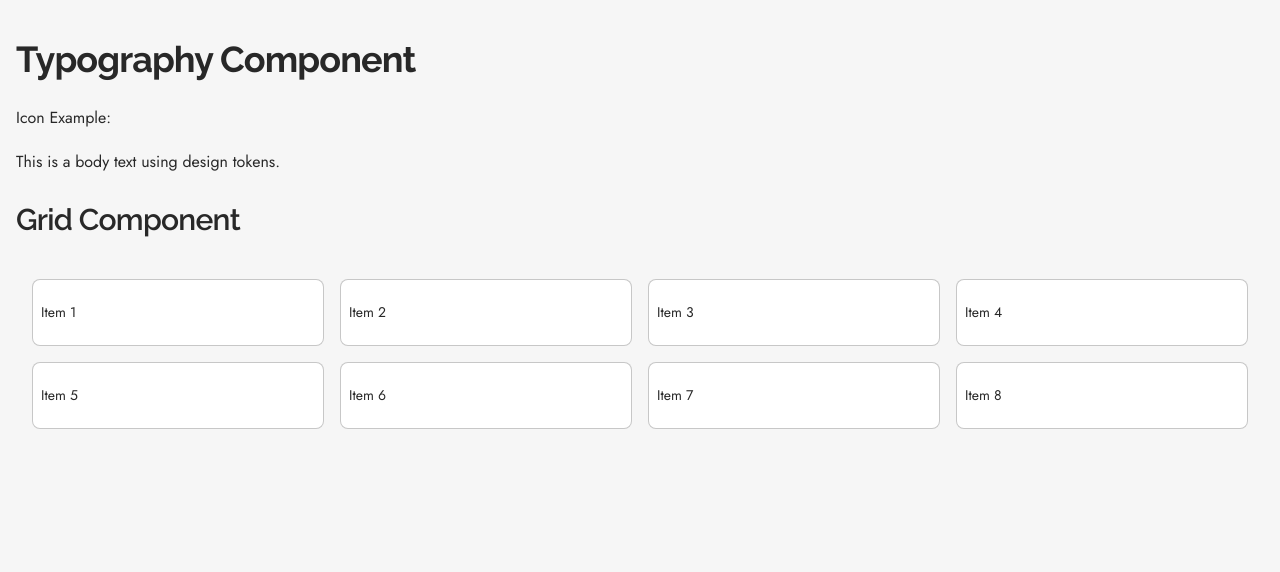
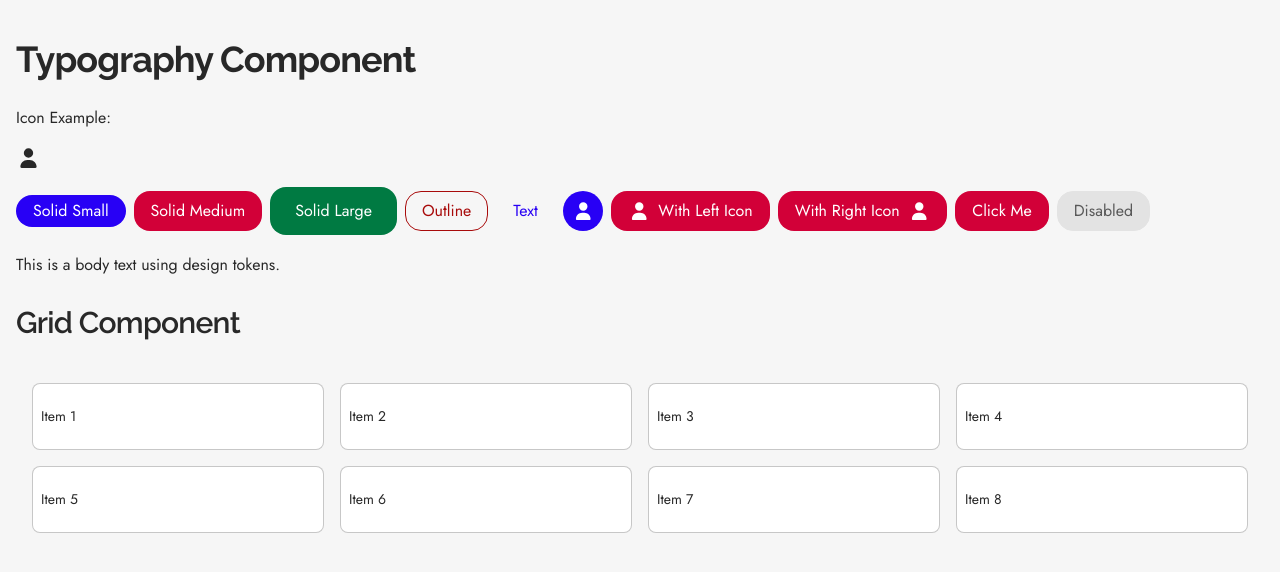
Before and after one commit to lucas-murta/neoway-technical-test, a Vue app: page / in a window 1280 px wide. Shown: the top 572 px of the page. Built offline with nearby package versions, Linux system fonts and the light colour scheme.

Commit message:
feat(button): create button component with icons, tokens, interactions

```diff
--- a/src/App.vue
+++ b/src/App.vue
@@ -4,6 +4,7 @@ import Typography from './lib/base-components/Typography/Typography.vue'
 import Icon from './lib/base-components/Icon/Icon.vue'
 import Grid from './lib/base-components/Grid/Grid.vue'
 import Paper from './lib/base-components/Paper/Paper.vue'
+import Button from './lib/base-components/Button/Button.vue'
 const stop = inject<() => void>('stopThemeListener')
 onUnmounted(() => {
   if (typeof stop === 'function') stop()
@@ -26,6 +27,25 @@ onUnmounted(() => {
         Icon Example:
       </Typography>
       <Icon :icon="['fas', 'user']" size="lg" color="content-default" />
+    </div>
+    <div style="margin-top: 16px; display: flex; gap: 8px; align-items: center">
+      <Button variant="solid" size="small" color="primary">Solid Small</Button>
+      <Button variant="solid" size="medium" color="secondary">Solid Medium</Button>
+      <Button variant="solid" size="large" color="positive">Solid Large</Button>
+      <Button variant="outline" size="medium" color="negative">Outline</Button>
+      <Button variant="text" size="medium" color="primary">Text</Button>
+      <Button variant="solid" size="medium" color="primary" IconButton IconLeft="user" />
+      <Button variant="solid" size="medium" color="secondary" IconLeft="user">With Left Icon</Button>
+      <Button variant="solid" size="medium" color="secondary" IconRight="user">With Right Icon</Button>
+      <Button
+        variant="solid"
+        size="medium"
+        color="secondary"
+        :onClick="(e) => console.log('Clicked!', e)"
+      >
+        Click Me
+      </Button>
+      <Button variant="solid" size="medium" color="secondary" disabled>Disabled</Button>
     </div>
     <Typography
       tag="p"
--- /dev/null
+++ b/src/lib/base-components/Button/Button.vue
@@ -0,0 +1,182 @@
+<script setup lang="ts">
+import { computed } from 'vue'
+import Icon from '@/lib/base-components/Icon/Icon.vue'
+import Typography from '@/lib/base-components/Typography/Typography.vue'
+import type { ButtonProps } from './button.interface'
+
+const props = withDefaults(defineProps<ButtonProps>(), {
+  variant: 'solid',
+  size: 'medium',
+  color: 'primary',
+})
+
+const classes = computed(() => {
+  const c: string[] = ['button']
+  c.push(`button--variant-${props.variant}`)
+  c.push(`button--size-${props.size}`)
+  c.push(`button--color-${props.color}`)
+  if (props.IconButton) c.push('button--icon-only')
+  if (props.disabled) c.push('is-disabled')
+  if (props.className) c.push(props.className)
+  return c.join(' ')
+})
+
+const iconSize = computed(() => {
+  if (props.size === 'small') return 'sm'
+  if (props.size === 'large') return 'lg'
+  return 'md'
+})
+
+const labelSize = computed(() => {
+  if (props.size === 'small') return 'sm'
+  if (props.size === 'large') return 'md'
+  return 'base'
+})
+</script>
+
+<template>
+  <button type="button" :class="classes" :disabled="disabled" @click="onClick && onClick($event)">
+    <Icon v-if="IconLeft" :icon="['fas', IconLeft]" :size="iconSize" class="button__icon left" />
+    <Typography
+      v-if="!IconButton"
+      tag="span"
+      variant="body-medium"
+      font-family="body"
+      font-weight="regular"
+      :size="labelSize"
+      class="button__label"
+    >
+      <slot />
+    </Typography>
+    <Icon v-if="IconRight" :icon="['fas', IconRight]" :size="iconSize" class="button__icon right" />
+  </button>
+</template>
+
+<style lang="scss" scoped>
+@use '@/styles/tokens' as *;
+
+.button {
+  display: inline-flex;
+  align-items: center;
+  justify-content: center;
+  gap: spacing('1');
+  border: 1px solid transparent;
+  background: transparent;
+  color: $color-content-default;
+  cursor: pointer;
+  text-decoration: none;
+  outline: none;
+  border-radius: spacing('2');
+
+  &--size-small {
+    height: spacing('4');
+    padding-left: spacing('2');
+    padding-right: spacing('2');
+    font-size: $font-size-sm;
+  }
+
+  &--size-medium {
+    height: spacing('5');
+    padding-left: spacing('2');
+    padding-right: spacing('2');
+    font-size: $font-size-base;
+  }
+
+  &--size-large {
+    height: spacing('6');
+    padding-left: spacing('3');
+    padding-right: spacing('3');
+    font-size: $font-size-md;
+  }
+
+  &--icon-only {
+    padding-left: 0;
+    padding-right: 0;
+    border-radius: $spacing-8;
+
+    &.button--size-small {
+      width: spacing('4');
+    }
+    &.button--size-medium {
+      width: spacing('5');
+    }
+    &.button--size-large {
+      width: spacing('6');
+    }
+  }
+
+  &--variant-solid {
+    &.button--color-primary {
+      background-color: $color-primary;
+      color: $color-content-primary;
+    }
+    &.button--color-secondary {
+      background-color: $color-secondary;
+      color: $color-content-primary;
+    }
+    &.button--color-positive {
+      background-color: $color-status-positive;
+      color: $color-content-primary;
+    }
+    &.button--color-negative {
+      background-color: $color-status-negative;
+      color: $color-content-primary;
+    }
+  }
+
+  &:hover:not(.is-disabled):not(:disabled) {
+    box-shadow: 0 0 0 $spacing-6 $color-interaction-hover inset;
+  }
+
+  &:active:not(.is-disabled):not(:disabled) {
+    box-shadow: 0 0 0 $spacing-6 $color-interaction-action inset;
+  }
+
+  &--variant-outline {
+    background-color: transparent;
+
+    &.button--color-primary {
+      border-color: $color-primary;
+      color: $color-primary;
+    }
+    &.button--color-secondary {
+      border-color: $color-secondary;
+      color: $color-secondary;
+    }
+    &.button--color-positive {
+      border-color: $color-status-positive;
+      color: $color-status-positive;
+    }
+    &.button--color-negative {
+      border-color: $color-status-negative;
+      color: $color-status-negative;
+    }
+  }
+
+  &--variant-text {
+    background-color: transparent;
+    border-color: transparent;
+
+    &.button--color-primary {
+      color: $color-primary;
+    }
+    &.button--color-secondary {
+      color: $color-secondary;
+    }
+    &.button--color-positive {
+      color: $color-status-positive;
+    }
+    &.button--color-negative {
+      color: $color-status-negative;
+    }
+  }
+
+  &.is-disabled,
+  &:disabled {
+    background-color: $color-surface-3;
+    color: $color-content-disable;
+    border-color: $color-surface-3;
+    cursor: not-allowed;
+  }
+}
+</style>
--- /dev/null
+++ b/src/lib/base-components/Icon/library.ts
@@ -0,0 +1,4 @@
+import { library } from '@fortawesome/fontawesome-svg-core'
+import { faUser } from '@fortawesome/free-solid-svg-icons'
+
+library.add(faUser)
--- a/src/main.ts
+++ b/src/main.ts
@@ -4,6 +4,7 @@ import App from './App.vue'
 import { router } from './router'
 import './styles/main.scss'
 import { initTheme, startThemeListener } from './composables/useTheme'
+import '@/lib/base-components/Icon/library'
 
 const app = createApp(App)
 initTheme()
--- a/src/styles/themes/_dark.scss
+++ b/src/styles/themes/_dark.scss
@@ -35,4 +35,6 @@
   --color-status-negative: rgb(255, 184, 184);
   --color-shadow-0: rgb(0, 0, 0, 0.05);
   --color-shadow-1: rgb(0, 0, 0, 0.18);
+  --color-interaction-hover: rgb(255, 255, 255, 0.08);
+  --color-interaction-action: rgb(255, 255, 255, 0.16);
 }
--- a/src/styles/themes/_light.scss
+++ b/src/styles/themes/_light.scss
@@ -35,4 +35,6 @@
   --color-status-negative: rgb(168, 11, 11);
   --color-shadow-0: rgb(0, 0, 0, 0.05);
   --color-shadow-1: rgb(0, 0, 0, 0.18);
+  --color-interaction-hover: rgb(0, 0, 0, 0.06);
+  --color-interaction-action: rgb(0, 0, 0, 0.12);
 }
--- a/src/styles/tokens/_colors.scss
+++ b/src/styles/tokens/_colors.scss
@@ -35,3 +35,5 @@ $color-status-negative: var(--color-status-negative);
 
 $color-shadow-0: var(--color-shadow-0);
 $color-shadow-1: var(--color-shadow-1);
+$color-interaction-hover: var(--color-interaction-hover);
+$color-interaction-action: var(--color-interaction-action);
```
Also changed, not shown: eslint.config.js (+11 -0 lines), src/lib/base-components/Button/button.interface.ts (added, +15 -0 lines).
